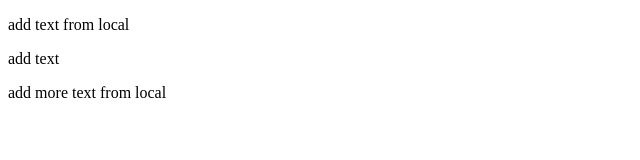
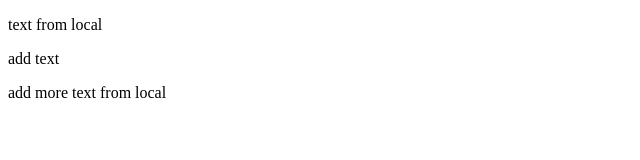
Before and after one commit to Atara57769/test, a plain HTML site: page index.html in a window 1280 px wide. Shown: the full height of the page, 0-640 px from the left. Drawn offline with Linux system fonts and the light colour scheme.

Commit message:
Update index.html

```diff
--- a/index.html
+++ b/index.html
@@ -6,7 +6,7 @@
     <title>Page1</title>
 </head>
 <body>
-    <p>add text from local</p>
+    <p>text from local</p>
     <span>add text</span>
     <p>add more text from local</p>
 </body>
```
